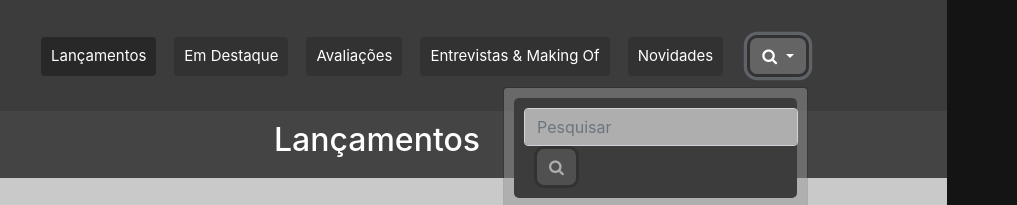
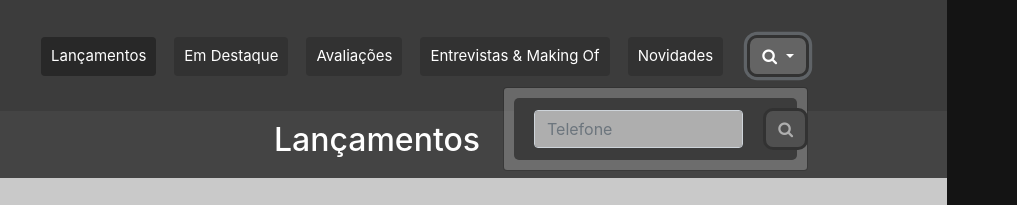
Before and after one commit to LucasHenriqueLS/Projeto_Movie_Bee, a plain HTML site: page index.html in a window 1280 px wide. Both pictures are taken after a click on the button 1040 px from the left and 56 px from the top of the page. Shown: the top 205 px of the page, 263-1280 px from the left. Drawn offline with nearby package versions, Linux system fonts and the light colour scheme.

Commit message:
Alterando alguns ajustes no visual da página.

```diff
--- a/Estilos.css
+++ b/Estilos.css
@@ -1,4 +1,3 @@
-
 body{
     background-color: rgb(20, 20, 20) !important;
 }
@@ -99,6 +98,10 @@ body{
     text-align: center;
     color: white;
     border-radius: 4px;
+}
+
+.barraDePesquisa{
+    padding: 0px 0px 0px 10px!important;
 }
 
 /* Menu Mobile */
--- a/index.html
+++ b/index.html
@@ -43,25 +43,23 @@
                                 <li><a class="flex-sm-fill text-sm-center nav-link" target="_blank" href="Links da Barra de Navegação/Novidades.html">Novidades</a></li>
                                 <li>
                                     <div style="text-align: right">
-
                                         <div class="btn-group" id="btn-pesquisa">
                                             <button type="button" class="btn btn-secondary dropdown-toggle" id="btn_barra-pesquisa" data-toggle="dropdown" aria-haspopup="true" aria-expanded="false">
                                                 <i class="fa fa-search"></i>
                                             </button>
                                             <div class="dropdown-menu dropdown-menu-right">
-
                                                 <div class="d-flex flex-row-reverse bd-highlight" id="navbar_menu">
                                                     <nav class="navbar navbar bg">
-                                                        <form class="form-inline">
-                                                            <input class="form-control mr-sm-2" type="search" placeholder="Pesquisar" aria-label="Search">
+                                                        <div class="col-10 barraDePesquisa">
+                                                            <input type="search" class="form-control" id="inputTelefone" required placeholder="Telefone">
+                                                        </div>
+                                                        <div class="col-2 barraDePesquisa">
                                                             <button class="btn btn-outline my-2 my-sm-0" type="submit"><i class="fa fa-search"></i></button>
-                                                        </form>
+                                                        </div>
                                                     </nav>
                                                 </div>
-
                                             </div>
                                         </div>
-
                                     </div>
                                 </li>
                             </ul>
@@ -221,10 +219,6 @@
                                     </div>
                                 </div>
                             </div>
-                        </div>
-                        <div id="classeTesteAleatorio">
-                            <h6>Titulo aleatório</h6>
-                            <p>Data aleatória</p>
                         </div>
 
 
```
